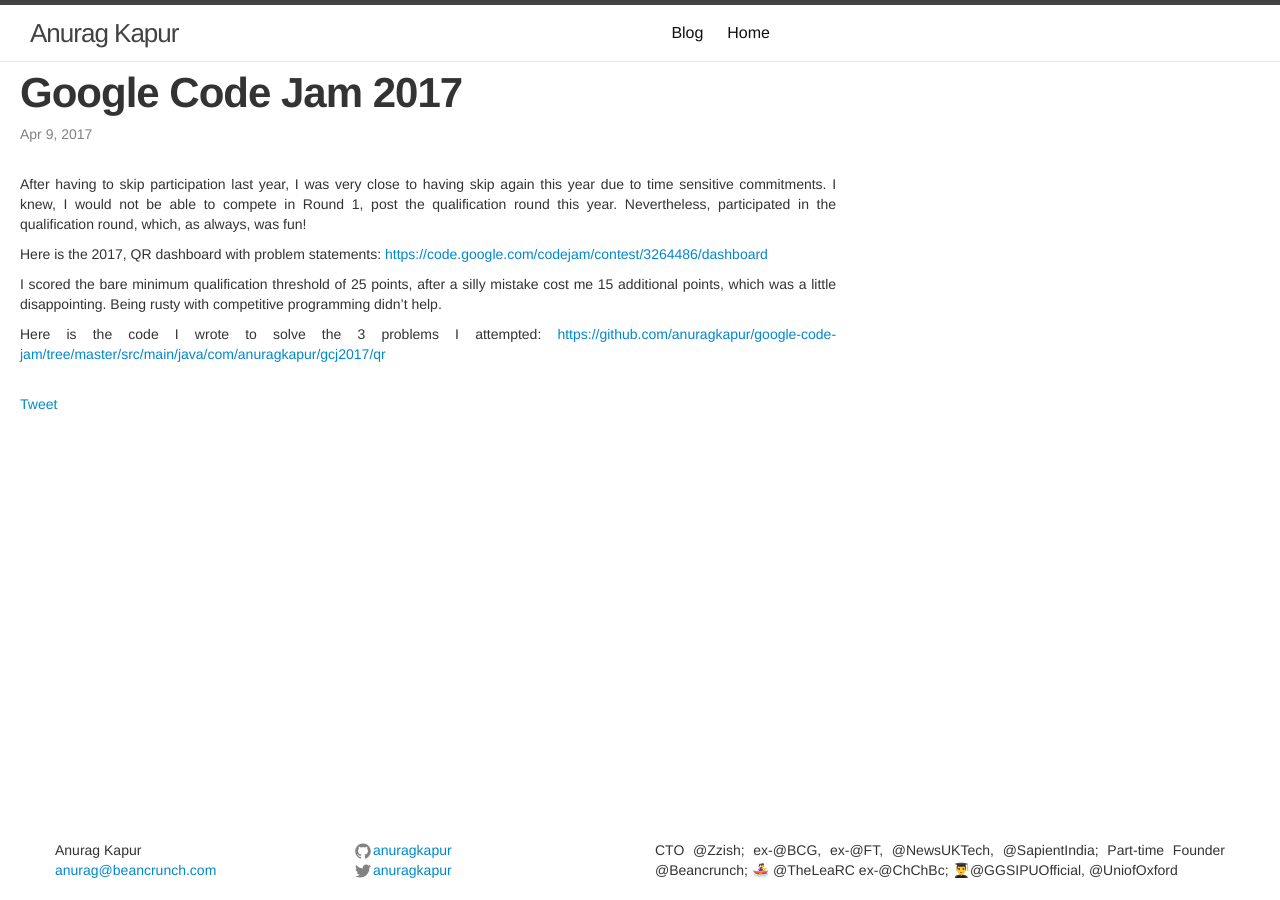
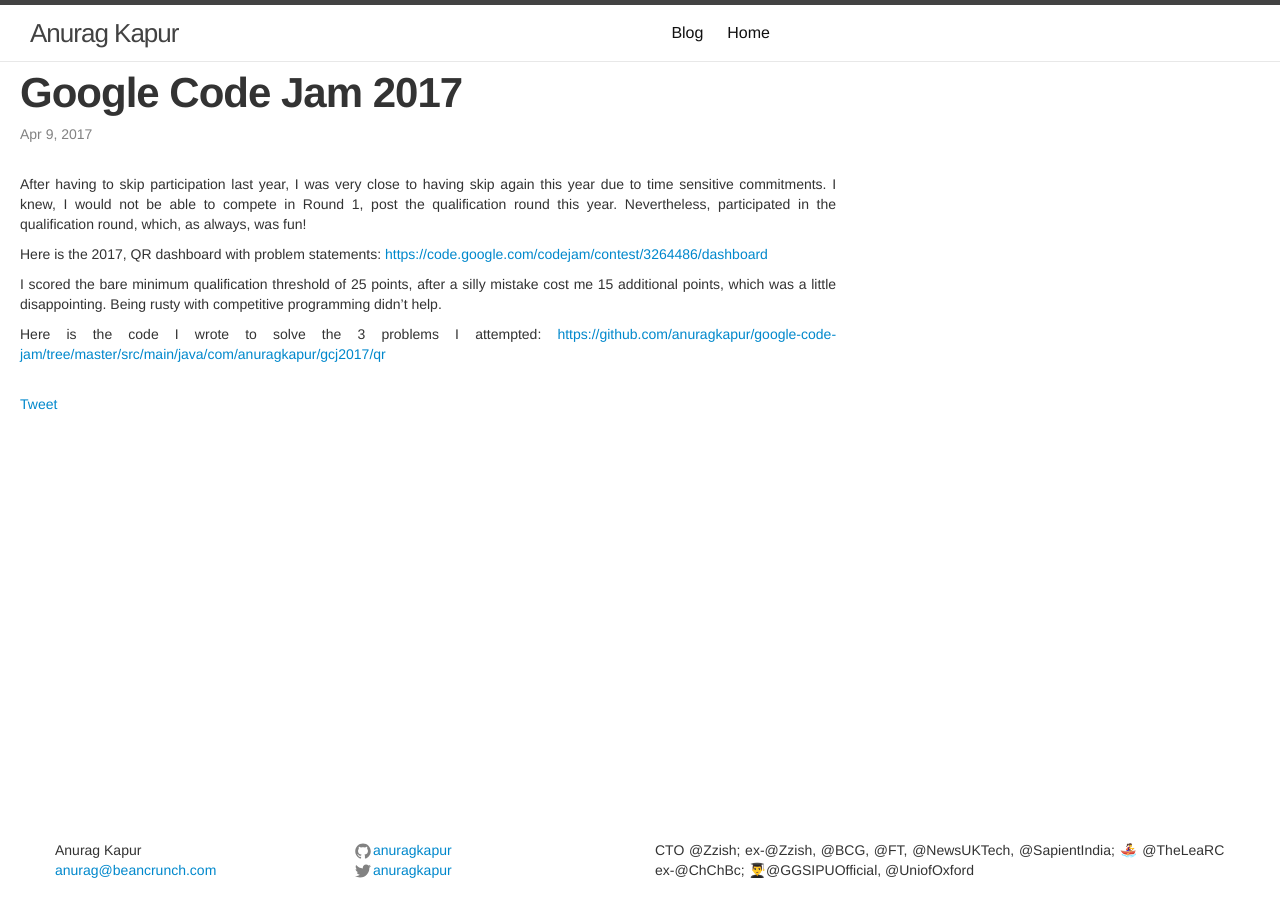
Before and after one commit to anuragkapur/anuragkapur.github.io, a Jekyll site: the page built from blog/programming/fp/haskell/_posts/2017-04-09-google-code-jam-2017.md, in a window 1280 px wide. Built offline with Jekyll 4.4.1, drawn with Linux system fonts in a browser that asks for light colours; comment, search, counter and statistics services are not loaded.

Commit message:
Update site description

```diff
--- a/_config.yml
+++ b/_config.yml
@@ -9,8 +9,7 @@
 title: Anurag Kapur
 email: anurag@beancrunch.com
 description: > # this means to ignore newlines until "baseurl:"
-  CTO @Zzish; ex-@BCG, ex-@FT, @NewsUKTech, @SapientIndia; Part-time Founder @Beancrunch;
-  🚣‍♀️ @TheLeaRC ex-@ChChBc; 👨‍🎓@GGSIPUOfficial, @UniofOxford
+  CTO @Zzish; ex-@Zzish, @BCG, @FT, @NewsUKTech, @SapientIndia; 🚣‍♀️ @TheLeaRC ex-@ChChBc; 👨‍🎓@GGSIPUOfficial, @UniofOxford
 baseurl: "" # the subpath of your site, e.g. /blog
 url: "http://www.anuragkapur.com" # the base hostname & protocol for your site
 twitter_username: anuragkapur
```
